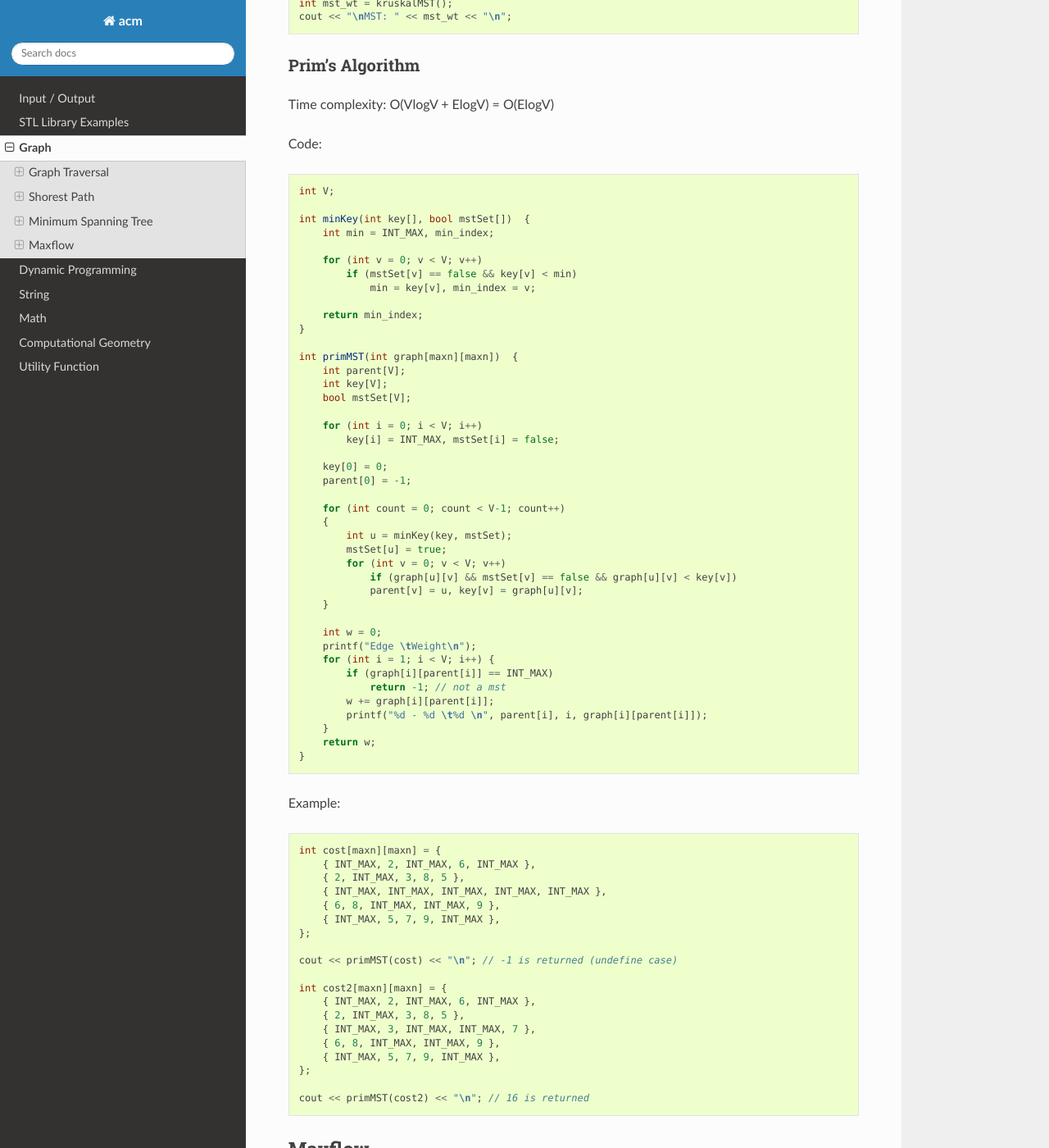
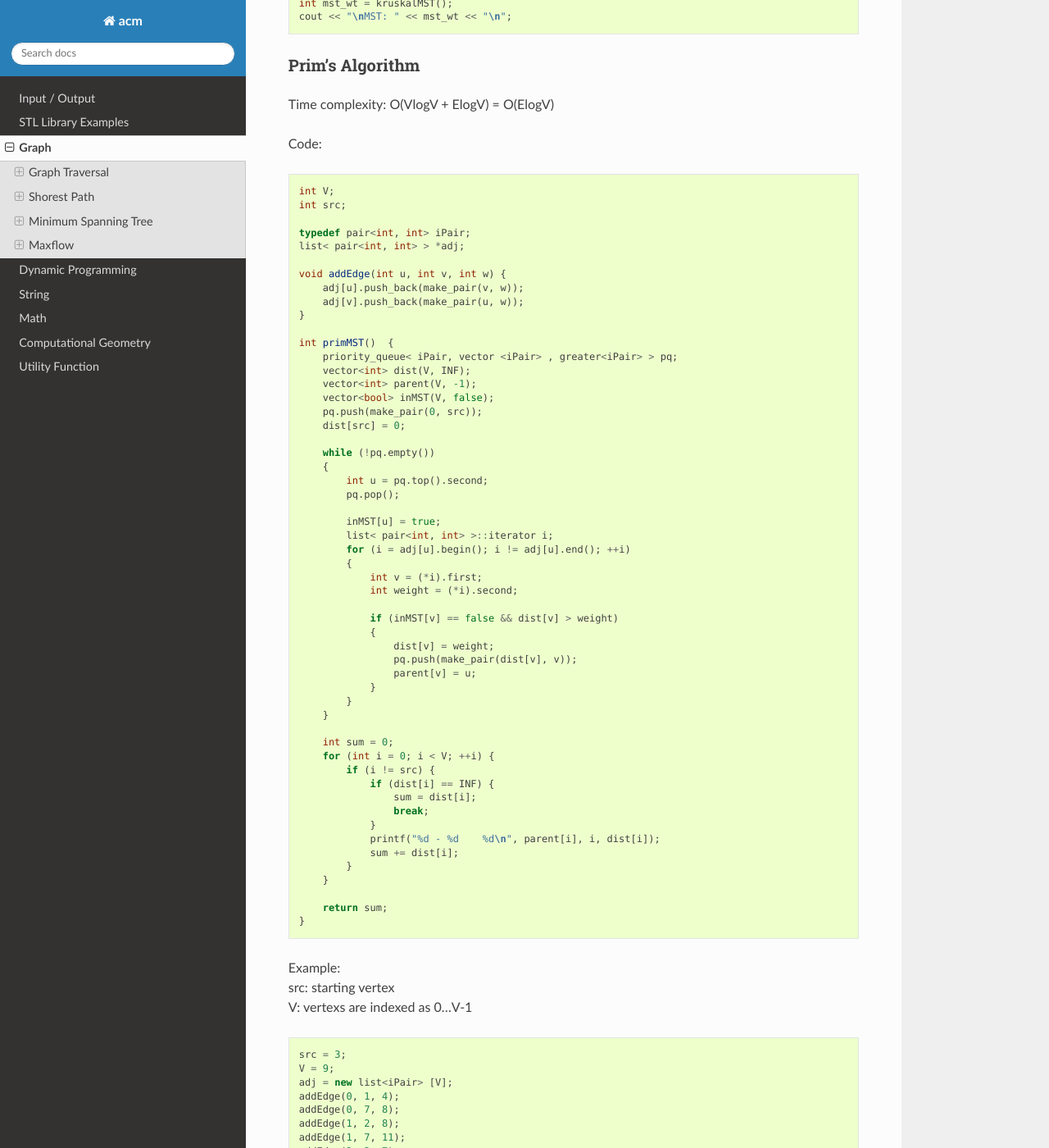
Before and after one commit to klhui97/ACM, a Sphinx documentation site: the page built from docs/source/topics/graph.rst, in a window 1280 px wide and 1400 px high, scrolled down 8172 px. Shown: the whole window at 82% size. Built offline with Sphinx 7.4.7 and the Read the Docs theme 2.0.0, drawn with Linux system fonts in a browser that asks for light colours; some of the changed text lies outside the part shown.

Commit message:
update mst

```diff
--- a/docs/source/topics/graph.rst
+++ b/docs/source/topics/graph.rst
@@ -482,71 +482,84 @@ Code:
 .. code-block:: cpp
 
     int V;
+    int src;
 
-    int minKey(int key[], bool mstSet[])  {
-        int min = INT_MAX, min_index;
+    typedef pair<int, int> iPair;
+    list< pair<int, int> > *adj;
 
-        for (int v = 0; v < V; v++)
-            if (mstSet[v] == false && key[v] < min)
-                min = key[v], min_index = v;
-
-        return min_index;
+    void addEdge(int u, int v, int w) {
+        adj[u].push_back(make_pair(v, w));
+        adj[v].push_back(make_pair(u, w));
     }
 
-    int primMST(int graph[maxn][maxn])  {
-        int parent[V];
-        int key[V];
-        bool mstSet[V];
+    int primMST()  {
+        priority_queue< iPair, vector <iPair> , greater<iPair> > pq;
+        vector<int> dist(V, INF);
+        vector<int> parent(V, -1);
+        vector<bool> inMST(V, false);
+        pq.push(make_pair(0, src));
+        dist[src] = 0;
 
-        for (int i = 0; i < V; i++)
-            key[i] = INT_MAX, mstSet[i] = false;
+        while (!pq.empty())
+        {
+            int u = pq.top().second;
+            pq.pop();
 
-        key[0] = 0;
-        parent[0] = -1;
+            inMST[u] = true;
+            list< pair<int, int> >::iterator i;
+            for (i = adj[u].begin(); i != adj[u].end(); ++i)
+            {
+                int v = (*i).first;
+                int weight = (*i).second;
 
-        for (int count = 0; count < V-1; count++)
-        {
-            int u = minKey(key, mstSet);
-            mstSet[u] = true;
-            for (int v = 0; v < V; v++)
-                if (graph[u][v] && mstSet[v] == false && graph[u][v] < key[v])
-                parent[v] = u, key[v] = graph[u][v];
+                if (inMST[v] == false && dist[v] > weight)
+                {
+                    dist[v] = weight;
+                    pq.push(make_pair(dist[v], v));
+                    parent[v] = u;
+                }
+            }
         }
 
-        int w = 0;
-        printf("Edge \tWeight\n");
-        for (int i = 1; i < V; i++) {
-            if (graph[i][parent[i]] == INT_MAX)
-                return -1; // not a mst
-            w += graph[i][parent[i]];
-            printf("%d - %d \t%d \n", parent[i], i, graph[i][parent[i]]);
+        int sum = 0;
+        for (int i = 0; i < V; ++i) {
+            if (i != src) {
+                if (dist[i] == INF) {
+                    sum = dist[i];
+                    break;
+                }
+                printf("%d - %d    %d\n", parent[i], i, dist[i]);
+                sum += dist[i];
+            }
         }
-        return w;
+
+        return sum;
     }
 
-Example:
+| Example:
+| src: starting vertex
+| V: vertexs are indexed as 0...V-1
 
 .. code-block:: cpp
 
-    int cost[maxn][maxn] = {
-        { INT_MAX, 2, INT_MAX, 6, INT_MAX },
-        { 2, INT_MAX, 3, 8, 5 },
-        { INT_MAX, INT_MAX, INT_MAX, INT_MAX, INT_MAX },
-        { 6, 8, INT_MAX, INT_MAX, 9 },
-        { INT_MAX, 5, 7, 9, INT_MAX },
-    };
-
-    cout << primMST(cost) << "\n"; // -1 is returned (undefine case)
-
-    int cost2[maxn][maxn] = {
-        { INT_MAX, 2, INT_MAX, 6, INT_MAX },
-        { 2, INT_MAX, 3, 8, 5 },
-        { INT_MAX, 3, INT_MAX, INT_MAX, 7 },
-        { 6, 8, INT_MAX, INT_MAX, 9 },
-        { INT_MAX, 5, 7, 9, INT_MAX },
-    };
-
-    cout << primMST(cost2) << "\n"; // 16 is returned
+    src = 3;
+    V = 9;
+    adj = new list<iPair> [V];
+    addEdge(0, 1, 4);
+    addEdge(0, 7, 8);
+    addEdge(1, 2, 8);
+    addEdge(1, 7, 11);
+    addEdge(2, 3, 7);
+    addEdge(2, 8, 2);
+    addEdge(2, 5, 4);
+    addEdge(3, 4, 9);
+    addEdge(3, 5, 14);
+    addEdge(4, 5, 10);
+    addEdge(5, 6, 2);
+    addEdge(6, 7, 1);
+    addEdge(6, 8, 6);
+    addEdge(7, 8, 7);
+    cout << primMST() << "\n";
 
 Maxflow
 -------
```
